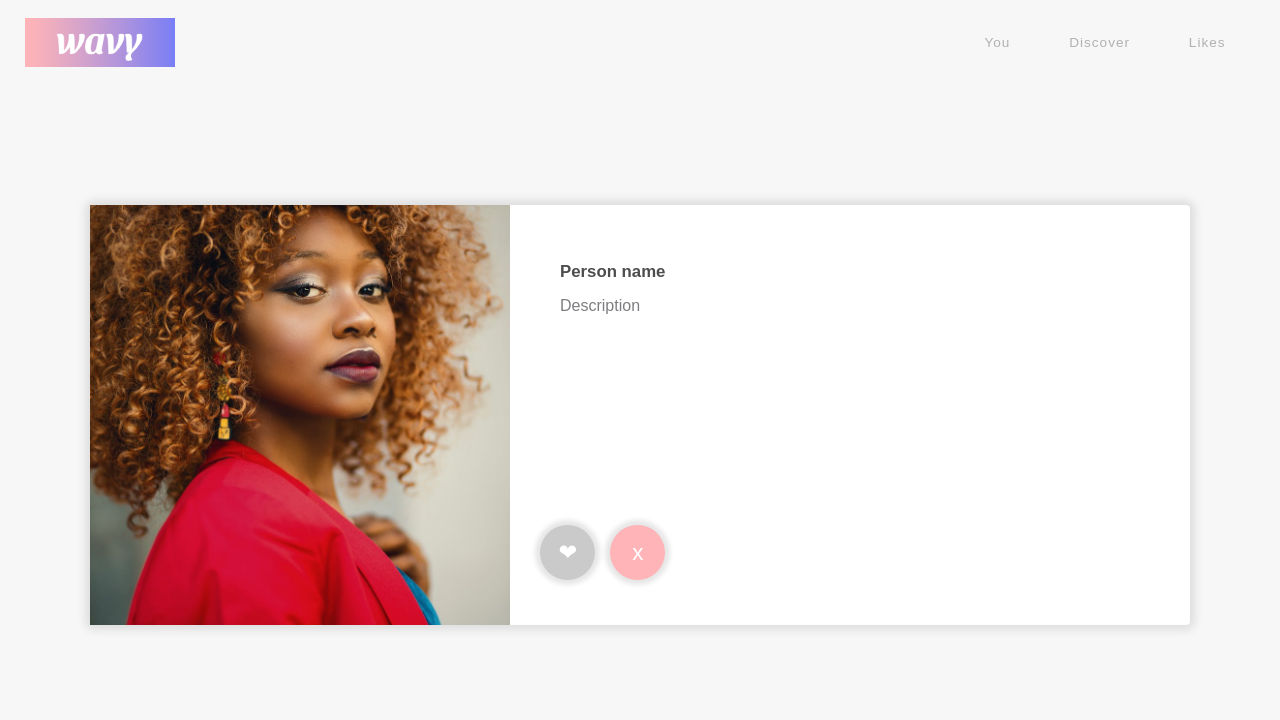
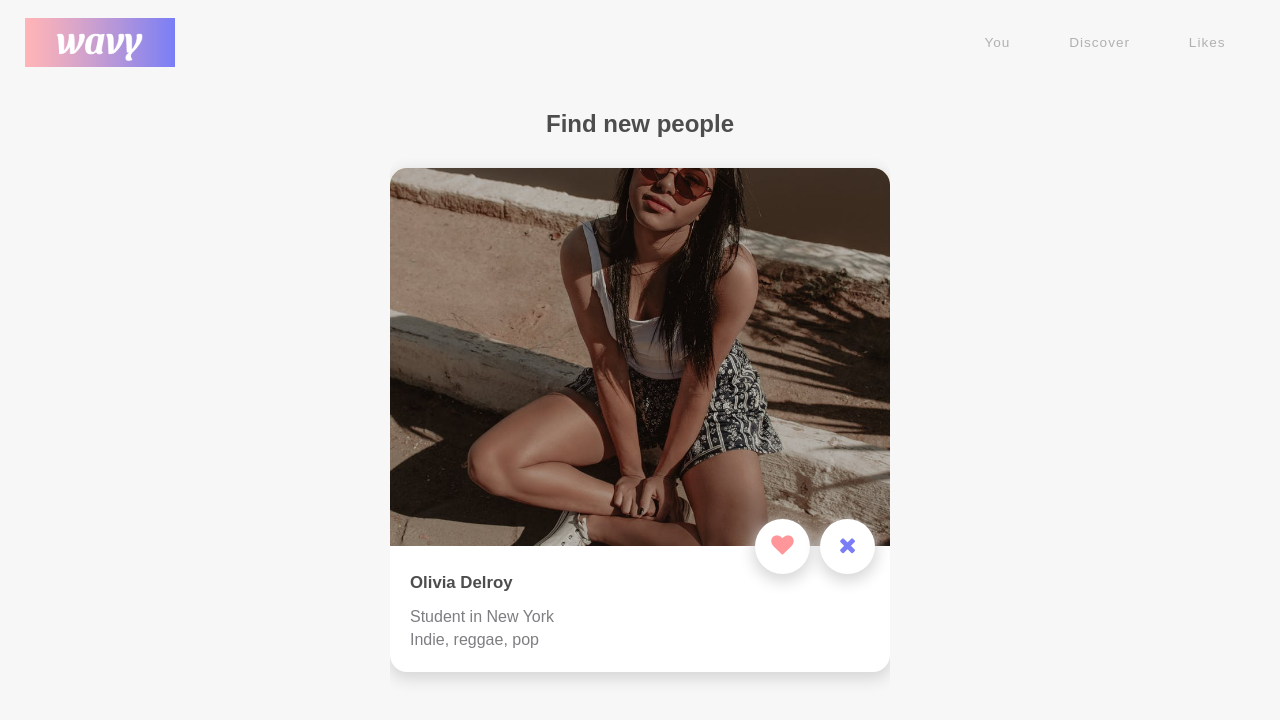
Before and after one commit to KarinMeijvogel/fe-assessment-2, a website: page index.html in a window 1280 px wide. Drawn offline with Linux system fonts and the light colour scheme; a web font is replaced by a local one.

Commit message:
:lipstick: Changed styling of discover and profile page

```diff
--- a/index.html
+++ b/index.html
@@ -4,10 +4,7 @@
     <meta charset="UTF-8">
     <meta name="viewport" content="width=device-width, initial-scale=1.0">
     <link rel="stylesheet" href="styles/browsepage.css">
-
-    <link href="https://fonts.googleapis.com/css?family=Sansita:400,400i,700,700i,800,800i,900,900i&display=swap" rel="stylesheet">
-    <link href="https://fonts.googleapis.com/css?family=Roboto:100,100i,300,300i,400,400i,500,500i,700,700i,900,900i&display=swap" rel="stylesheet">
-
+    <link rel="stylesheet" href="https://cdnjs.cloudflare.com/ajax/libs/font-awesome/4.7.0/css/font-awesome.min.css">
     <title>Find new people</title>
 </head>
 <body>
@@ -20,13 +17,14 @@
             <li>
                 <figure>
                     <a href="profile.html">
-                        <img src="images/girl.jpeg" alt="profilepicture of the person you're viewing">
+                        <img src="images/girl5.jpeg" alt="profilepicture of the person you're viewing">
                     </a>
                     <figcaption>
-                        <h2>Person name</h2>
-                        <p>Description</p>
-                        <button id="likebutton" type="button">❤</button>
-                        <button id="dislikebutton" type="button">x</button>
+                        <h2>Olivia Delroy</h2>
+                        <p>Student in New York</p>
+                        <p>Indie, reggae, pop</p>
+                        <button id="likebutton" type="button"><i class="fa fa-heart"></i></button>
+                        <button id="dislikebutton" type="button"><i class="fa fa-times"></i></button>
                     </figcaption>
                 </figure>
             </li>
--- a/styles/browsepage.css
+++ b/styles/browsepage.css
@@ -1,53 +1,31 @@
 @import "general.css";
 
-/* browse page header */
-header {
-    display: none;
+body {
+    padding: 30px;
 }
 
 main {
-    padding: 25px;
-    border-radius: 15px;
-
-    width:100%;
-    height: calc(100vh - 60px); /* viewport height - nav height */
+    margin: 0 auto;
     max-width: 1150px;
-    margin-left: auto;
-    margin-right: auto;
-}
-
-/* browse page, filter button */
-main > section:first-child {
-    position: absolute;
-    z-index: 1;
-    left: 15px;
-    top: 15px;
-}
-
-main > section:first-child img {
-    width: 25px;
-    opacity: .5;
+    width: 100%;
+    height: calc(100vh - 60px - 60px); /* viewport height - nav height - body padding */
+    overflow: hidden;
 }
 
 /* browse page, people cards (click for detail, like or dislike */
 main > ul {
-    margin-top: 30px;
-    height: calc(100% - 30px);
-    position: relative;
-    list-style: none;
+    margin-top: 10px;
+    height: 90%;
 }
 
 main > ul > li {
-    position: absolute;
-    margin-bottom: 10px;
-    border-radius: 4px;
-    padding: 25px;
+    height: 100%;
+    border-radius: 17px;
     background: #fff;
-    width: 100%;
-    height: 100%;
 }
+
 main > ul > li:last-of-type {
-    box-shadow: 0 0 10px 5px rgba(0, 0, 0, 0.1);
+    box-shadow: 0 5px 15px 2px #d6d6d6;
 }
 
 main > ul figure {
@@ -55,22 +33,20 @@ main > ul figure {
 }
 
 main > ul figure img {
-    margin-top: -25px;
-    margin-left: -25px;
     position: relative;
-    height: 76%;
-    width: calc(100% + 50px);
+    height: 75%;
+    width: 100%;
     display:block;
     background: #fffaaa;
-    border-top-left-radius: 4px;
-    border-top-right-radius: 4px;
+    border-top-left-radius: 17px;
+    border-top-right-radius: 17px;
     object-fit: cover;
     object-position: center;
 }
 
 main > ul figure > figcaption {
     position: relative;
-    margin-top: 25px;
+    padding: 20px;
 }
 
 main > ul figure > figcaption > h2 {
@@ -78,37 +54,30 @@ main > ul figure > figcaption > h2 {
 }
 
 main > ul figure > figcaption button {
-    padding: 5px 10px;
-    top: -55px;
-    right: 0;
+    top: -27.5px;
+    right: 15px;
     width: 55px;
     height: 55px;
-    background: #ffb4b7;
-    border: none;
-    outline: none;
+    background: #FFFFFF;
     border-radius: 100%;
     position: absolute;
     font-size: 1.4em;
-    color: #fff;
-    box-shadow: 0 0 5px 5px rgba(0, 0, 0, .1);
+    box-shadow: 0 5px 15px 2px #d6d6d6;
     transition-delay: .2s;
     transition-duration: .4s;
 }
 
 main > ul figure > figcaption button:active {
-    background: #ff6c71;
     transition-delay: 0s;
     transition-duration: .2s;
 }
 
 main > ul figure > figcaption > button:nth-of-type(1) {
-    background: #cacaca;
     margin-right: 65px;
 }
 
 
 main > ul figure > figcaption > button:nth-of-type(1):active {
-    background: #bb2222;
     transition-delay: 0s;
     transition-duration: .2s;
 }
@@ -130,49 +99,18 @@ main > p:last-child {
 
 /* main on desktop */
 @media only screen and (min-width: 800px) {
-    body {
-        height: 100vh;
-        overflow: hidden;
-    }
-    main {
-        overflow-x:hidden;
-        margin: 50vh auto;
-        transform: translateY(-50%);
-        padding: 25px;
-        border-radius: 15px;
-        height: 500px;
+    header {
+        margin-top: 70px;
+        margin-bottom: 10px;
+        width: 100%;
+        text-align: center;
     }
 
-    /* browse page, people cards (click for detail, like or dislike */
-    main > ul figure {
-        display: flex;
-    }
-
-    main > ul figure a {
-        width: 40%;
-    }
-
-    main > ul figure img {
-        height: calc(100% + 50px);
-        width: 100%;
-        border-radius: 0;
-    }
-
-    main > ul figure > figcaption {
-        margin: 25px;
-        max-width: 60%;
-        height: 100%;
-    }
-
-    main > ul figure > figcaption button {
-        position: absolute;
-        bottom: 45px;
-        right: 0;
-        top: auto;
-    }
-
-    main > ul figure > figcaption > button:nth-of-type(1) {
-        margin-right: 70px;
+    main {
+        max-width: 500px;
+        margin: 0 auto;
+        border-radius: 15px;
+        height: 70vh;
     }
 }
 
@@ -210,8 +148,9 @@ nav {
     display: block;
     background-color: #ffffff;
     position: fixed;
+    margin-left: -30px;
     bottom: 0;
-    box-shadow: 0 0 5px 2px rgba(0, 0, 0, 0.0);
+    box-shadow: 0 5px 15px 2px #d6d6d6;
 }
 
 nav ul {
--- a/styles/general.css
+++ b/styles/general.css
@@ -18,6 +18,10 @@ h1, h2, h3, h4, h5, h6 {
     color: #4d4d4d;
 }
 
+h1 {
+    font-size: 1.5em;
+}
+
 h2 {
     font-size: 1.05em;
 }
@@ -31,6 +35,24 @@ a:hover {
     color: #1CA7EC;
 }
 
+button {
+    outline: none;
+    border: none;
+    background: #FFFFFF;
+}
+
 img {
     width: 100%;
 }
+
+ul {
+    list-style: none;
+}
+
+.fa-heart {
+    color: #FF9699;
+}
+
+.fa-times {
+    color: #797EF6;
+}
```
Also changed, not shown: profile.html (+21 -0 lines), styles/profile.css (+0 -8 lines).
